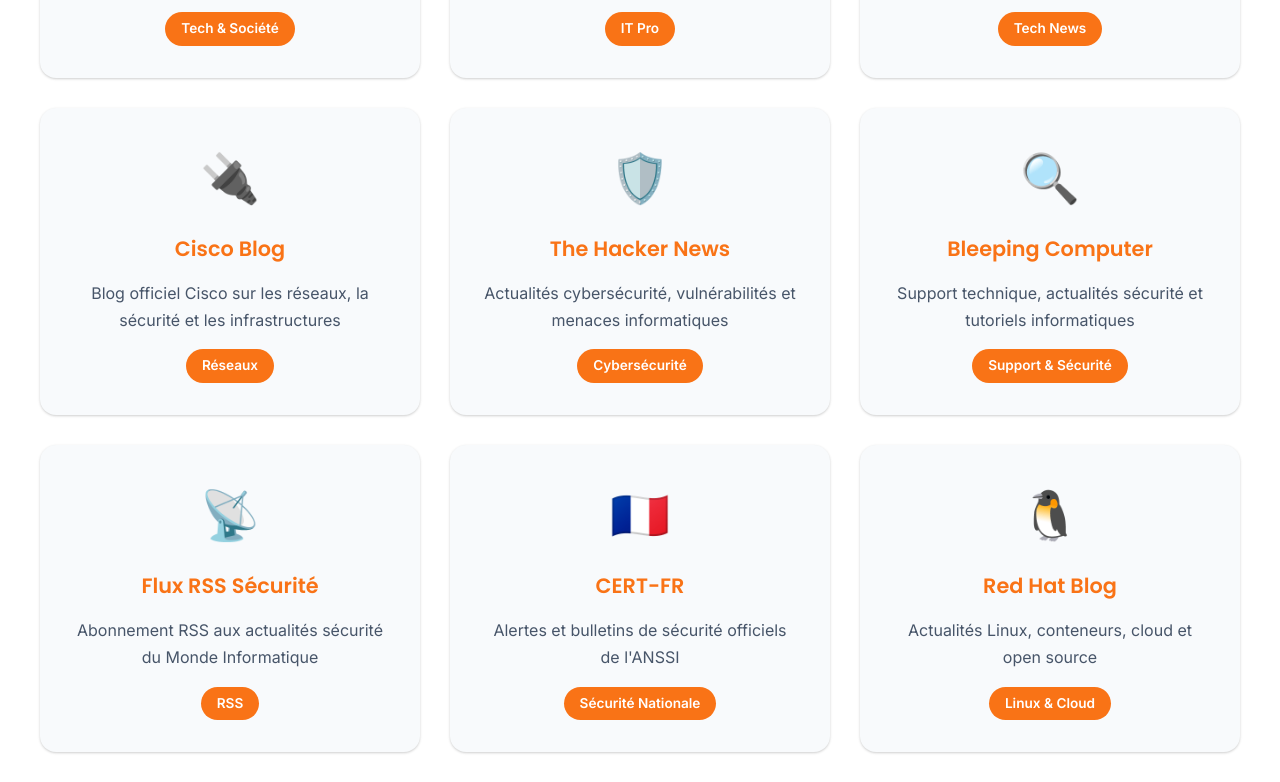
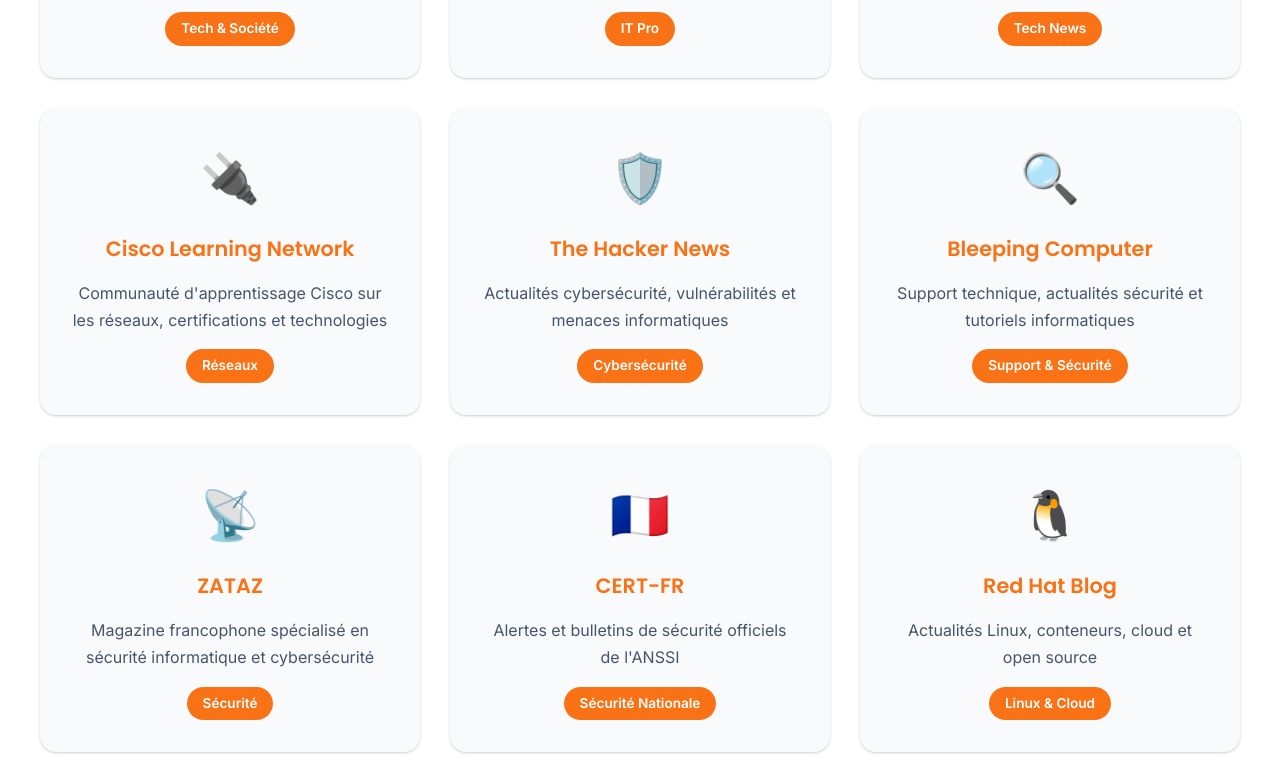
Before and after one commit to alannhoffmann86/portfolio-alann-hoffmann, a plain HTML site: page index.html in a window 1280 px wide. Shown: the part 4278-5060 px from the top of the page. Drawn offline with Linux system fonts and the light colour scheme.

Commit message:
Update index.html
Signed-off-by: alannhoffmann86 <alannhoffmann86@gmail.com>

```diff
--- a/index.html
+++ b/index.html
@@ -1969,10 +1969,10 @@
                     <span class="veille-tag">Tech News</span>
                 </a>
 
-                <a href="https://blog.cisco.com/" target="_blank" rel="noopener noreferrer" class="veille-card">
+                <a href="https://learningnetwork.cisco.com/s/" target="_blank" rel="noopener noreferrer" class="veille-card">
                     <div class="veille-icon">🔌</div>
-                    <h3>Cisco Blog</h3>
-                    <p>Blog officiel Cisco sur les réseaux, la sécurité et les infrastructures</p>
+                    <h3>Cisco Learning Network</h3>
+                    <p>Communauté d'apprentissage Cisco sur les réseaux, certifications et technologies</p>
                     <span class="veille-tag">Réseaux</span>
                 </a>
 
@@ -1990,11 +1990,11 @@
                     <span class="veille-tag">Support & Sécurité</span>
                 </a>
 
-                <a href="https://www.lemondeinformatique.fr/flux-rss/thematique/securite/rss.xml" target="_blank" rel="noopener noreferrer" class="veille-card">
+                <a href="https://www.zataz.com/" target="_blank" rel="noopener noreferrer" class="veille-card">
                     <div class="veille-icon">📡</div>
-                    <h3>Flux RSS Sécurité</h3>
-                    <p>Abonnement RSS aux actualités sécurité du Monde Informatique</p>
-                    <span class="veille-tag">RSS</span>
+                    <h3>ZATAZ</h3>
+                    <p>Magazine francophone spécialisé en sécurité informatique et cybersécurité</p>
+                    <span class="veille-tag">Sécurité</span>
                 </a>
 
                 <a href="https://www.cert.ssi.gouv.fr/" target="_blank" rel="noopener noreferrer" class="veille-card">
@@ -2092,7 +2092,7 @@
             <div class="contact-grid">
                 <div class="contact-card">
                     <h3>Email</h3>
-                    <p><a href="/cdn-cgi/l/email-protection#adccc1ccc3c3c5c2cbcbc0ccc3c3959bedcac0ccc4c183cec2c0"><span class="__cf_email__" data-cfemail="28494449464640474e4e45494646101e684f45494144064b4745">[email&#160;protected]</span></a></p>
+                    <p><a href="mailto:alannhoffmann86@gmail.com">alannhoffmann86@gmail.com</a></p>
                 </div>
                 <div class="contact-card">
                     <h3>Téléphone</h3>
@@ -2204,7 +2204,7 @@
                                     <svg viewBox="0 0 24 24" xmlns="http://www.w3.org/2000/svg">
                                         <path d="M20 4H4c-1.1 0-1.99.9-1.99 2L2 18c0 1.1.9 2 2 2h16c1.1 0 2-.9 2-2V6c0-1.1-.9-2-2-2zm0 4l-8 5-8-5V6l8 5 8-5v2z"/>
                                     </svg>
-                                    <span><a href="/cdn-cgi/l/email-protection#f7969b9699999f9891919a969999cfc1b7909a969e9bd994989a"><span class="__cf_email__" data-cfemail="0d6c616c636365626b6b606c6363353b4d6a606c6461236e6260">[email&#160;protected]</span></a></span>
+                                    <span><a href="mailto:alannhoffmann86@gmail.com">alannhoffmann86@gmail.com</a></span>
                                 </div>
 
                                 <div class="contact-item">
@@ -2378,7 +2378,7 @@
         <p>&copy; 2025 HOFFMANN Alann - Technicien Infrastructure & Réseaux | BTS SIO SISR</p>
     </footer>
 
-    <script data-cfasync="false" src="/cdn-cgi/scripts/5c5dd728/cloudflare-static/email-decode.min.js"></script><script>
+    <script>
         // Optimized Particle Animation with Performance Improvements
         const canvas = document.getElementById('particleCanvas');
         const ctx = canvas ? canvas.getContext('2d', { alpha: true }) : null;
```
